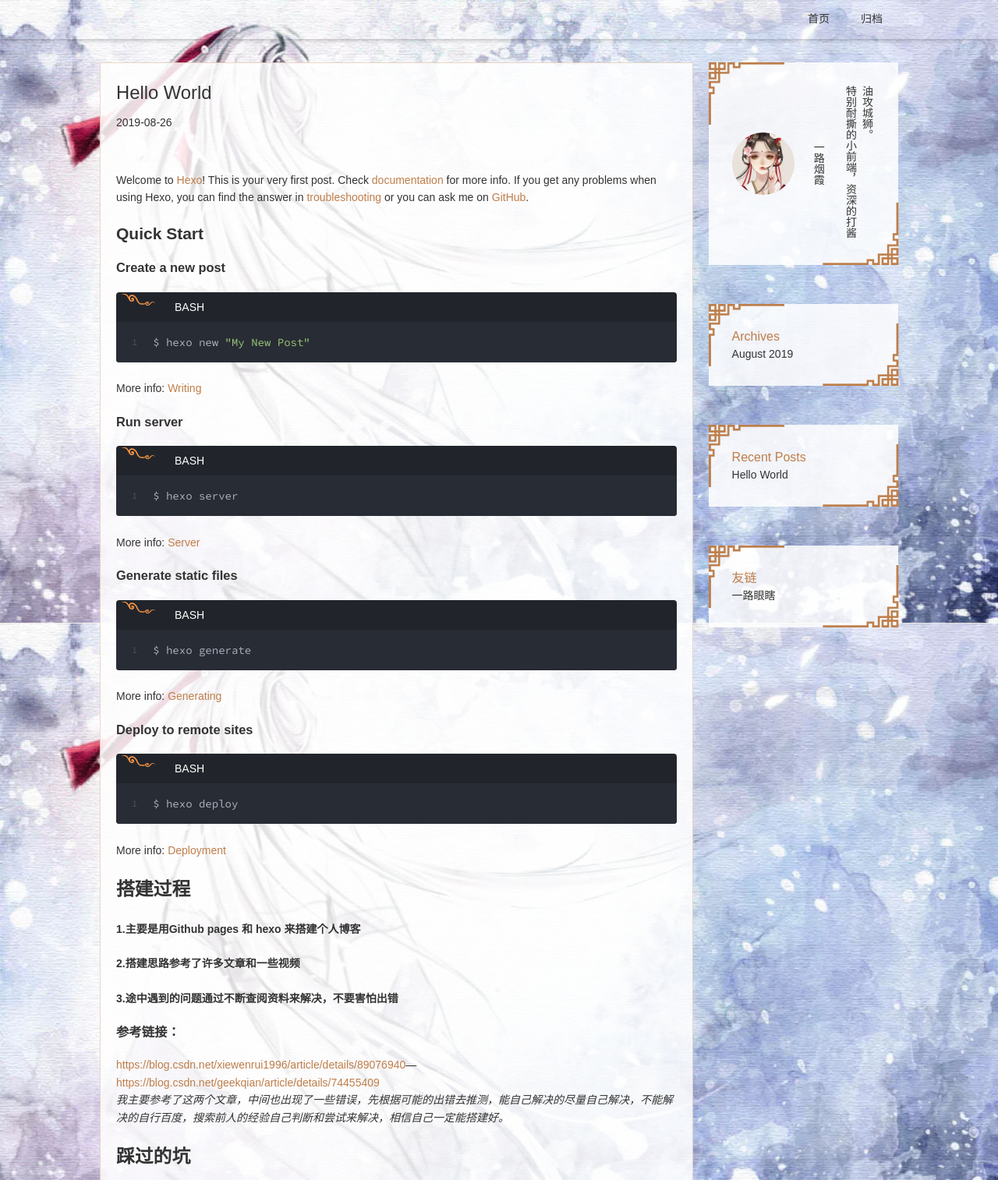
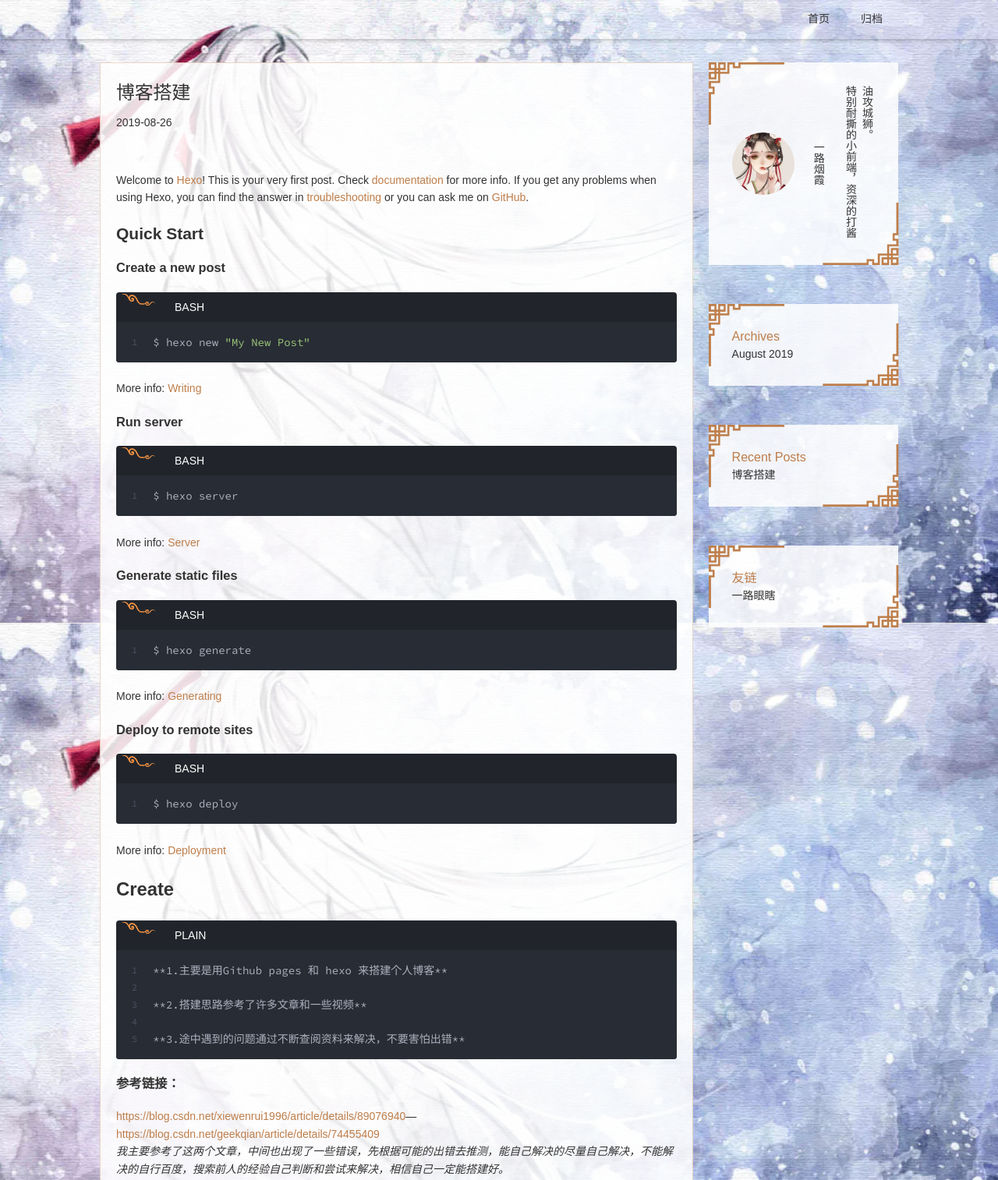
Before and after one commit to swimrabbit-jy/swimrabbit-jy.github.io, a plain HTML site: page index.html in a window 1280 px wide. Shown: the top 1514 px of the page at 78% size. Drawn offline with nearby package versions, Linux system fonts and the light colour scheme; some packages are replaced by stand-ins of ours; a script that the page names is missing.

Commit message:
Site updated: 2019-08-27 10:18:22

```diff
--- a/index.html
+++ b/index.html
@@ -69,7 +69,7 @@
 
 
     <h1 itemprop="name">
-      <a class="article-title" href="/2019/08/26/hello-world/">Hello World</a>
+      <a class="article-title" href="/2019/08/26/hello-world/">博客搭建</a>
     </h1>
 
 
@@ -101,9 +101,8 @@
 <h3 id="Deploy-to-remote-sites"><a href="#Deploy-to-remote-sites" class="headerlink" title="Deploy to remote sites"></a>Deploy to remote sites</h3><div class="highlight-box"autocomplete="off" autocorrect="off" autocapitalize="off" spellcheck="false" contenteditable="true"data-rel="BASH"><figure class="iseeu highlight /bash"><table><tr><td class="gutter"><pre><span class="line">1</span><br></pre></td><td class="code"><pre><span class="line">$ hexo deploy</span><br></pre></td></tr></table></figure></div>
 
 <p>More info: <a href="https://hexo.io/docs/deployment.html" target="_blank" rel="noopener">Deployment</a></p>
-<h1 id="搭建过程"><a href="#搭建过程" class="headerlink" title="搭建过程"></a>搭建过程</h1><p><strong>1.主要是用Github pages 和 hexo 来搭建个人博客</strong> </p>
-<p><strong>2.搭建思路参考了许多文章和一些视频</strong></p>
-<p><strong>3.途中遇到的问题通过不断查阅资料来解决，不要害怕出错</strong></p>
+<h1 id="Create"><a href="#Create" class="headerlink" title="Create"></a>Create</h1><div class="highlight-box"autocomplete="off" autocorrect="off" autocapitalize="off" spellcheck="false" contenteditable="true"data-rel="PLAIN"><figure class="iseeu highlight /plain"><table><tr><td class="gutter"><pre><span class="line">1</span><br><span class="line">2</span><br><span class="line">3</span><br><span class="line">4</span><br><span class="line">5</span><br></pre></td><td class="code"><pre><span class="line">**1.主要是用Github pages 和 hexo 来搭建个人博客** </span><br><span class="line"></span><br><span class="line">**2.搭建思路参考了许多文章和一些视频**</span><br><span class="line"></span><br><span class="line">**3.途中遇到的问题通过不断查阅资料来解决，不要害怕出错**</span><br></pre></td></tr></table></figure></div>
+
 <h3 id="参考链接："><a href="#参考链接：" class="headerlink" title="参考链接："></a>参考链接：</h3><p><a href="https://blog.csdn.net/xiewenrui1996/article/details/89076940" title="搭建流程介绍" target="_blank" rel="noopener">https://blog.csdn.net/xiewenrui1996/article/details/89076940</a>—<br><a href="https://blog.csdn.net/geekqian/article/details/74455409" title="markdown2安装配置" target="_blank" rel="noopener">https://blog.csdn.net/geekqian/article/details/74455409</a><br><em>我主要参考了这两个文章，中间也出现了一些错误，先根据可能的出错去推测，能自己解决的尽量自己解决，不能解决的自行百度，搜索前人的经验自己判断和尝试来解决，相信自己一定能搭建好。</em></p>
 <h1 id="踩过的坑"><a href="#踩过的坑" class="headerlink" title="踩过的坑"></a>踩过的坑</h1><p><em>第一次配置安装的时候，node.js，Git的安装都是非常顺利的，问题就出在hexo的安装，第一句命令就not found command,找了好久，重新安装和配置环境变量都试过了，第二天一切从头再来又好了。经过过我的回想，可能是安装过程当中有一些必要的没选中，也有可能是因为安装包有问题。<br>因为GIt官网下载是限速的，所以找了个镜像库下载，不知道里面的安装包是否完整，后来是在百度云下载的安装包才没报错。</em></p>
 <h1 id="主题切换和更改域名"><a href="#主题切换和更改域名" class="headerlink" title="主题切换和更改域名"></a>主题切换和更改域名</h1><p><em>这些经验将在下篇文章分享，欢迎路过的来踩哦。</em></p>
@@ -165,7 +164,7 @@
       <ul>
 
           <li>
-            <a href="/2019/08/26/hello-world/">Hello World</a>
+            <a href="/2019/08/26/hello-world/">博客搭建</a>
           </li>
 
       </ul>
```
Also changed, not shown: 2019/08/26/hello-world/index.html (+8 -9 lines), archives/2019/08/index.html (+2 -2 lines), archives/2019/index.html (+2 -2 lines), archives/index.html (+2 -2 lines).
